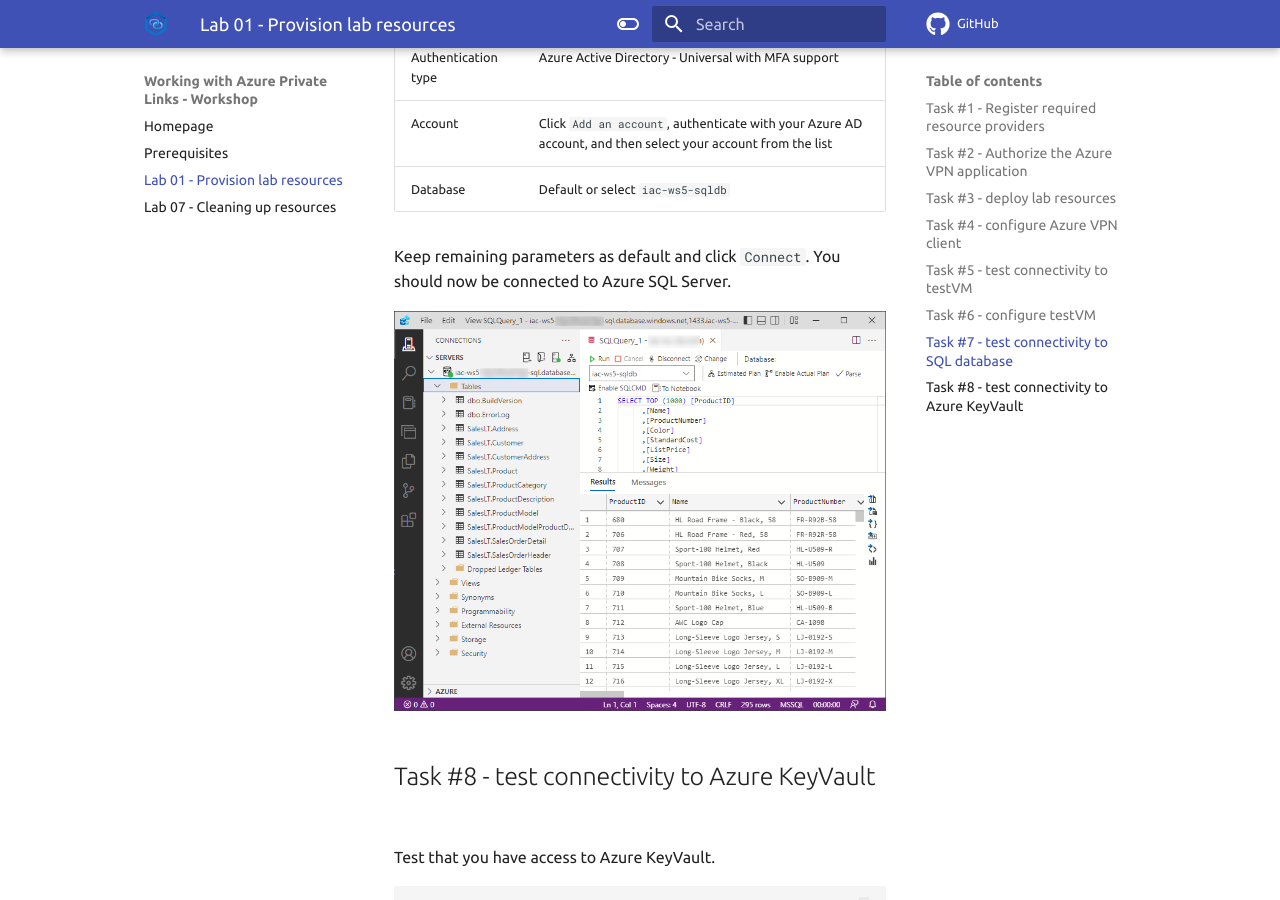
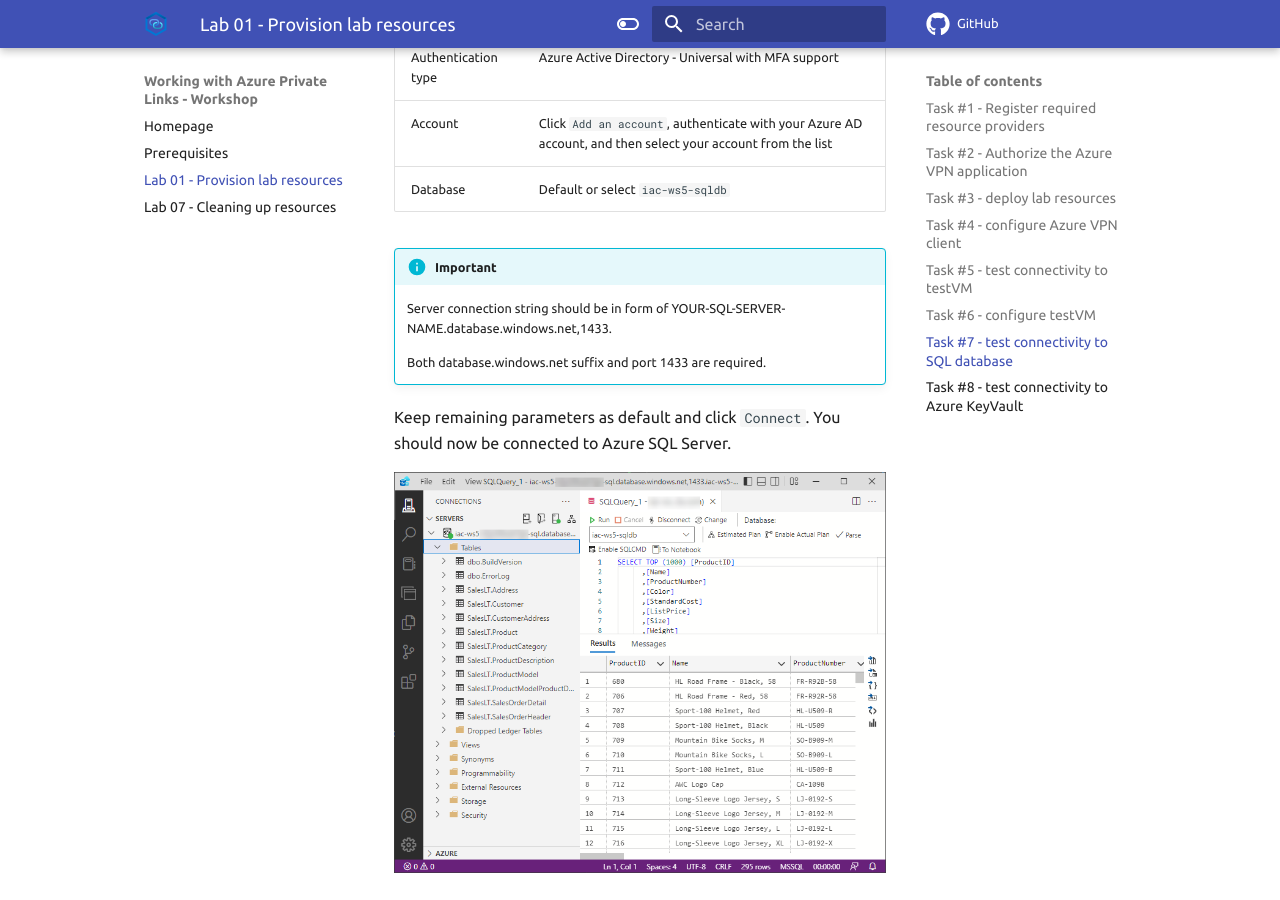
Before and after one commit to Infrastructure-AsCode/azure-private-links-labs, an MkDocs documentation site: the page built from docs/labs/lab-01/index.md, in a window 1280 px wide and 900 px high, scrolled down 9179 px. Built offline with MkDocs 1.6.1 and Material for MkDocs 9.7.7, drawn with Linux system fonts in a browser that asks for light colours; comment, search, counter and statistics services are not loaded.

Commit message:
WIP lab-01

```diff
--- a/docs/labs/lab-01/index.md
+++ b/docs/labs/lab-01/index.md
@@ -192,6 +192,12 @@ Create a new connection to Azure SQL Server and use the following parameters:
 | Account | Click `Add an account`, authenticate with your Azure AD account, and then select your account from the list  |
 | Database | Default or select `iac-ws5-sqldb`  |
 
+!!! info "Important"
+    Server connection string should be in form of YOUR-SQL-SERVER-NAME.database.windows.net,1433.
+
+    Both database.windows.net suffix and port 1433 are required.
+
+
 Keep remaining parameters as default and click `Connect`. You should now be connected to Azure SQL Server.
 
 ![test-sql-2](../../assets/images/lab-01/test-sql-2.png)
```
